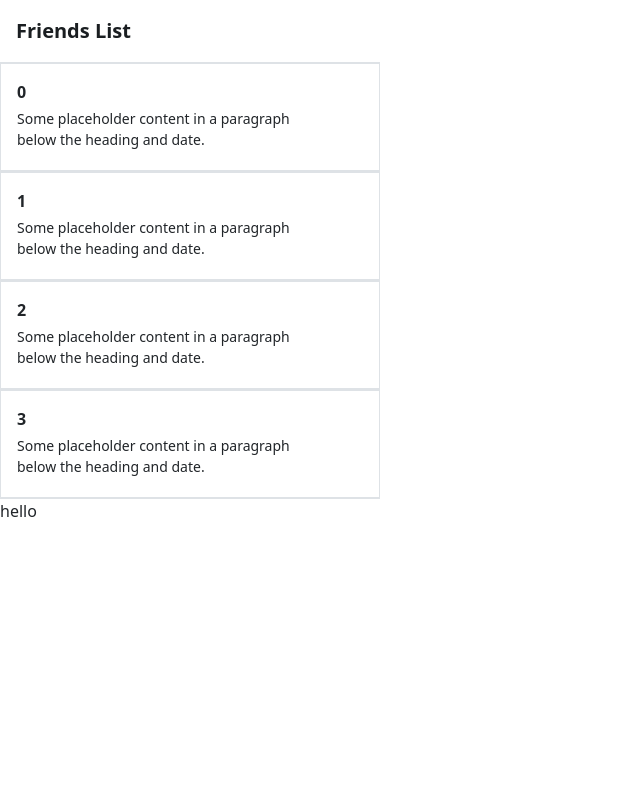
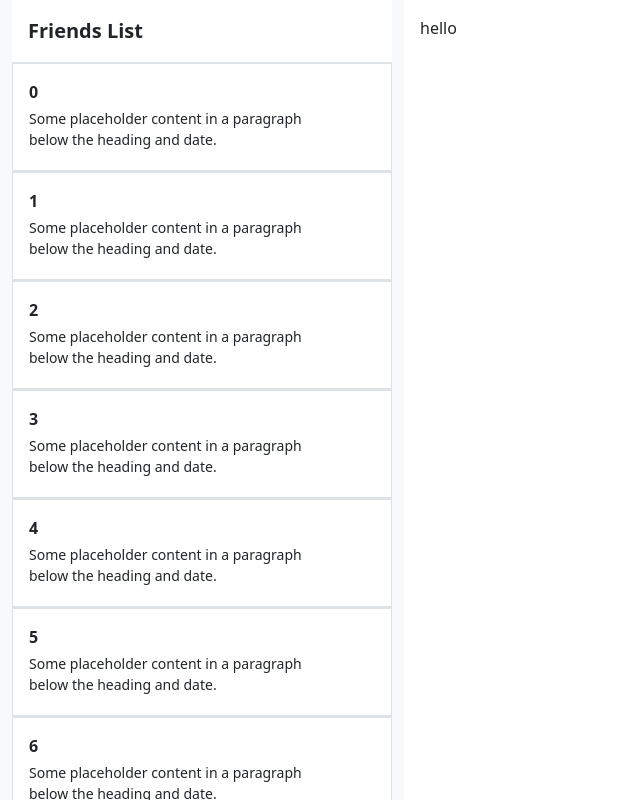
Before and after one commit to jonpierrelouis/MessagingApp, an Angular app in the folder MessageAppFrontEnd/angular-frontend/: page /main in a window 1280 px wide. Shown: the top 800 px of the page, without its empty margins (0-640 px from the left). Built offline with nearby package versions, Linux system fonts and the light colour scheme.

Commit message:
friend model and mainpage fixes

```diff
--- a/MessageAppFrontEnd/angular-frontend/src/app/components/friends-bar/friends-bar.component.html
+++ b/MessageAppFrontEnd/angular-frontend/src/app/components/friends-bar/friends-bar.component.html
@@ -1,3 +1,4 @@
+
 <div class="d-flex flex-column align-items-stretch flex-shrink-0 bg-white" style="width: 380px;">
     <a class="d-flex align-items-center flex-shrink-0 p-3 link-dark text-decoration-none border-bottom">
       <span class="fs-5 fw-semibold">Friends List</span>
@@ -7,5 +8,3 @@
       <app-friend friendInput={{i}} onclick="e()"></app-friend>
     </div>
 </div>
-
-<div class="b-example-divider"></div>
--- a/MessageAppFrontEnd/angular-frontend/src/app/components/friends-bar/friends-bar.component.ts
+++ b/MessageAppFrontEnd/angular-frontend/src/app/components/friends-bar/friends-bar.component.ts
@@ -9,7 +9,7 @@ export class FriendsBarComponent implements OnInit {
 
   @Input() item = '';
 
-  arr = [0,1,2,3];
+  arr = [0,1,2,3,4,5,6,7,8,9,10];
 
   constructor() { }
 
--- a/MessageAppFrontEnd/angular-frontend/src/app/components/login/login.component.html
+++ b/MessageAppFrontEnd/angular-frontend/src/app/components/login/login.component.html
@@ -14,7 +14,7 @@
 
                 <form (ngSubmit)="loginUser()">
                   <div class="form-outline form-white mb-4">
-                    <input type="email" name="submitEmail" id="submitEmail" class="form-control form-control-lg" placeholder="Email" [(ngModel)] = "submitEmail"/>
+                    <input type="email" name="submitEmail" id="submitEmail" class="form-control form-control-lg" placeholder="Username" [(ngModel)] = "submitEmail"/>
                   </div>
 
                   <div class="form-outline form-white mb-4">
--- a/MessageAppFrontEnd/angular-frontend/src/app/components/mainpage/mainpage.component.html
+++ b/MessageAppFrontEnd/angular-frontend/src/app/components/mainpage/mainpage.component.html
@@ -1,4 +1,17 @@
 
-<app-friends-bar></app-friends-bar>
 
-<p>hello</p>
+<div class="container-fluid">
+    <div class="row">
+        <div class="col-sm-auto bg-light sticky-top">
+            <app-friends-bar></app-friends-bar>
+        </div>
+
+        <div class="col-sm p-3 min-vh-100">
+            <div>
+                <p>hello</p>
+            </div>
+        </div>
+
+    </div>
+
+</div>
--- a/MessageAppFrontEnd/angular-frontend/src/app/components/register/register.component.html
+++ b/MessageAppFrontEnd/angular-frontend/src/app/components/register/register.component.html
@@ -13,7 +13,7 @@
                 <!-- form to submit login info -->
                 <form (ngSubmit)="registerUser()">
                   <div class="form-outline form-white mb-4">
-                    <input type="email" name="submitEmail" id="submitEmail" class="form-control form-control-lg" placeholder="Email" [(ngModel)] = "submitEmail"/>
+                    <input type="email" name="submitEmail" id="submitEmail" class="form-control form-control-lg" placeholder="Username" [(ngModel)] = "submitEmail"/>
                   </div>
 
                   <div class="form-outline form-white mb-4">
```
Also changed, not shown: MessageAppFrontEnd/angular-frontend/src/app/models/Friend.ts (added, +10 -0 lines).
